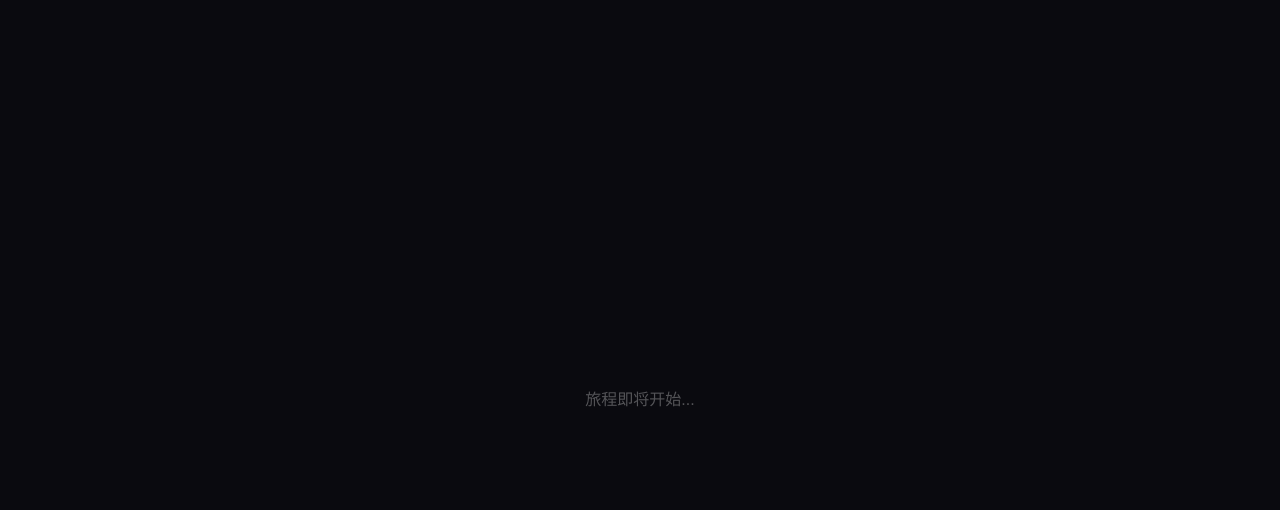
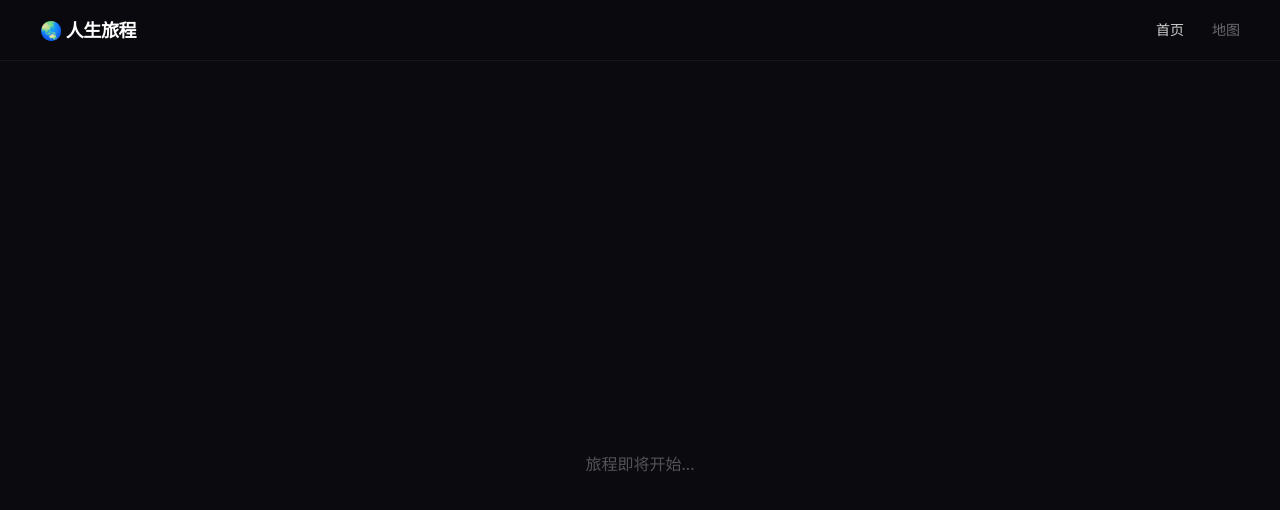
Before and after one commit to Cloutains1221/My-Journey, a Next.js app: page / in a window 1280 px wide. Shown: the top 510 px of the page. Built offline with nearby package versions, Linux system fonts and the light colour scheme.

Commit message:
feat: add root layout and navigation bar
Co-Authored-By: Claude Opus 4.7 <noreply@anthropic.com>

```diff
--- a/src/app/globals.css
+++ b/src/app/globals.css
@@ -1,20 +1,15 @@
+@import "tailwindcss";
+@import "leaflet/dist/leaflet.css";
+
 @config "../../tailwind.config.ts";
-@import "tailwindcss";
 
-@theme inline {
-  --color-background: var(--background);
-  --color-foreground: var(--foreground);
-  --font-sans: var(--font-geist-sans);
-  --font-mono: var(--font-geist-mono);
-}
-
-:root {
-  --background: #0a0a0f;
-  --foreground: #ffffff;
+* {
+  box-sizing: border-box;
 }
 
 body {
-  background: var(--background);
-  color: var(--foreground);
-  font-family: Arial, Helvetica, sans-serif;
+  background: #0a0a0f;
+  color: #ffffff;
+  -webkit-font-smoothing: antialiased;
+  -moz-osx-font-smoothing: grayscale;
 }
--- a/src/app/layout.tsx
+++ b/src/app/layout.tsx
@@ -1,33 +1,19 @@
 import type { Metadata } from "next";
-import { Geist, Geist_Mono } from "next/font/google";
 import "./globals.css";
-
-const geistSans = Geist({
-  variable: "--font-geist-sans",
-  subsets: ["latin"],
-});
-
-const geistMono = Geist_Mono({
-  variable: "--font-geist-mono",
-  subsets: ["latin"],
-});
+import Nav from "@/components/Nav";
 
 export const metadata: Metadata = {
   title: "人生旅程",
   description: "记录我走过的每一段旅程",
 };
 
-export default function RootLayout({
-  children,
-}: Readonly<{
-  children: React.ReactNode;
-}>) {
+export default function RootLayout({ children }: { children: React.ReactNode }) {
   return (
-    <html
-      lang="en"
-      className={`${geistSans.variable} ${geistMono.variable} h-full antialiased`}
-    >
-      <body className="min-h-full flex flex-col">{children}</body>
+    <html lang="zh-CN" className="dark">
+      <body className="bg-bg text-white antialiased min-h-screen">
+        <Nav />
+        <main className="pt-16">{children}</main>
+      </body>
     </html>
   );
 }
--- /dev/null
+++ b/src/components/Nav.tsx
@@ -0,0 +1,19 @@
+import Link from "next/link";
+
+export default function Nav() {
+  return (
+    <nav className="fixed top-0 left-0 right-0 z-50 flex items-center justify-between px-10 py-4 bg-bg/95 backdrop-blur-xl border-b border-border">
+      <Link href="/" className="text-lg font-bold tracking-tight text-white">
+        🌏 人生旅程
+      </Link>
+      <div className="flex gap-7">
+        <Link href="/" className="text-sm font-medium text-white/80 hover:text-white transition-colors">
+          首页
+        </Link>
+        <Link href="/map" className="text-sm text-white/40 hover:text-white transition-colors">
+          地图
+        </Link>
+      </div>
+    </nav>
+  );
+}
```
